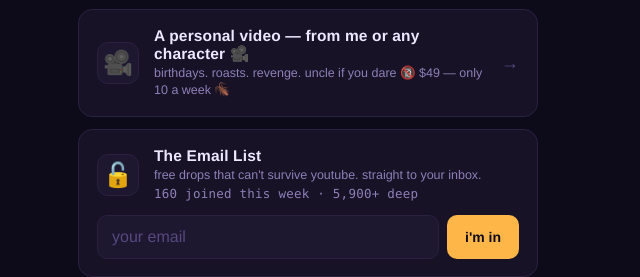
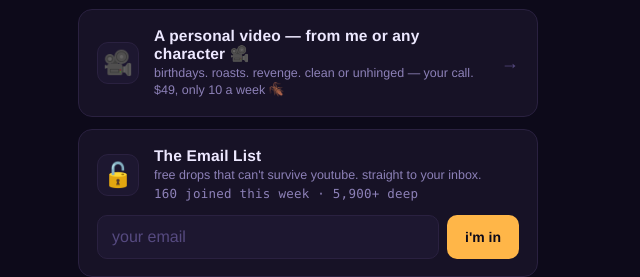
Before and after one commit to vaultmaster7/dez2fly-links, a plain HTML site: page index.html in a window 1280 px wide. Shown: the part 909-1186 px from the top of the page, 332-972 px from the left. Drawn offline with Linux system fonts and the light colour scheme.

Commit message:
video product: clean-or-unhinged framing, drop 18+ badge
Co-Authored-By: Claude Fable 5 <noreply@anthropic.com>

```diff
--- a/index.html
+++ b/index.html
@@ -166,7 +166,7 @@
   <a class="card" href="https://buy.stripe.com/5kQeVcgWJfBe9VNcjp2go00">
     <span class="ico">🎥</span>
     <span class="tx"><b>A personal video — from me or any character 🎥</b>
-    <span>birthdays. roasts. revenge. uncle if you dare 🔞 $49 — only 10 a week 🪳</span></span>
+    <span>birthdays. roasts. revenge. clean or unhinged — your call. $49, only 10 a week 🪳</span></span>
     <span class="go">→</span>
   </a>
 
```
